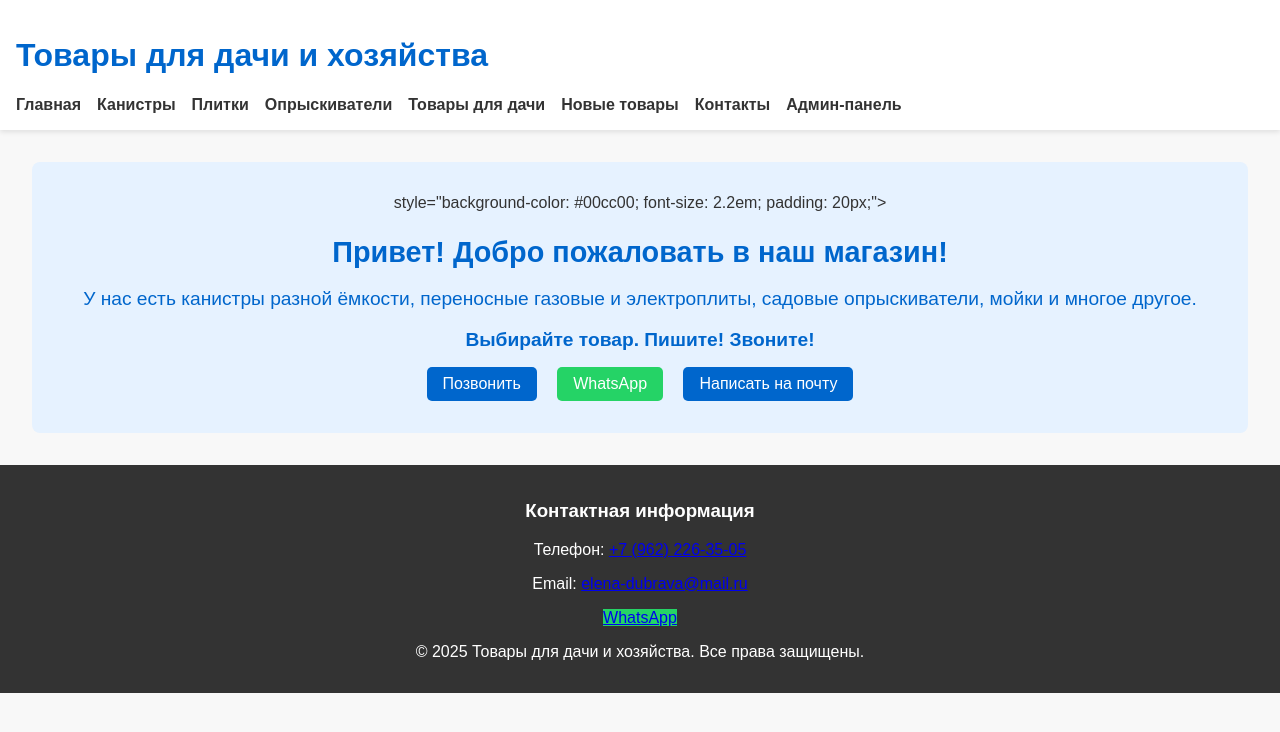
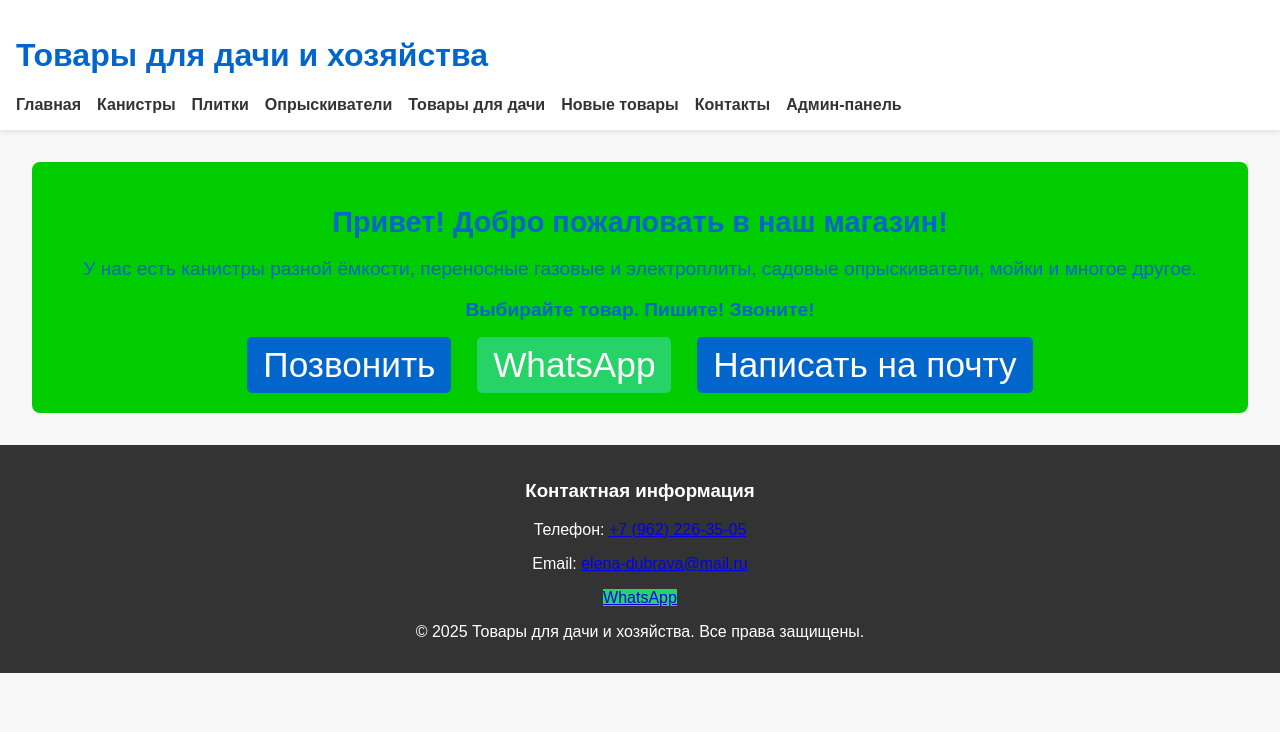
Before and after one commit to Goenec/dacha-avtoru, a plain HTML site: page dacha_avtoru_site/index.html in a window 1280 px wide. Drawn offline with Linux system fonts and the light colour scheme.

Commit message:
Update index.html

```diff
--- a/dacha_avtoru_site/index.html
+++ b/dacha_avtoru_site/index.html
@@ -25,7 +25,7 @@
 </nav>
 </header>
 <main>
-<section class="welcome"> style="background-color: #00cc00; font-size: 2.2em; padding: 20px;">
+<section class="welcome" style="background-color: #00cc00; font-size: 2.2em; padding: 20px;">
 <h2 class="welcome-title">Привет! Добро пожаловать в наш магазин!</h2>
 <p class="welcome-text">У нас есть канистры разной ёмкости, переносные газовые и электроплиты, садовые опрыскиватели, мойки и многое другое.</p>
 <p class="welcome-text welcome-cta">Выбирайте товар. Пишите! Звоните!</p>
```
